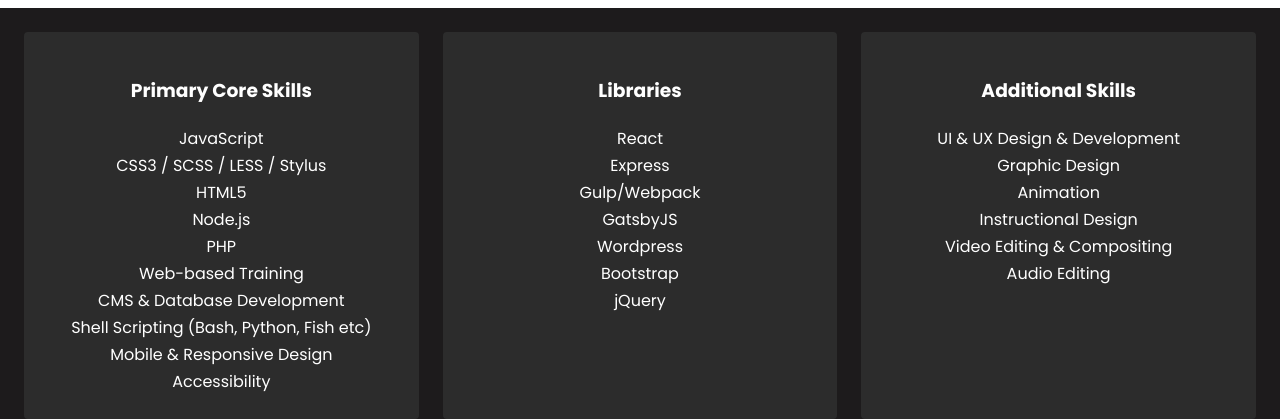
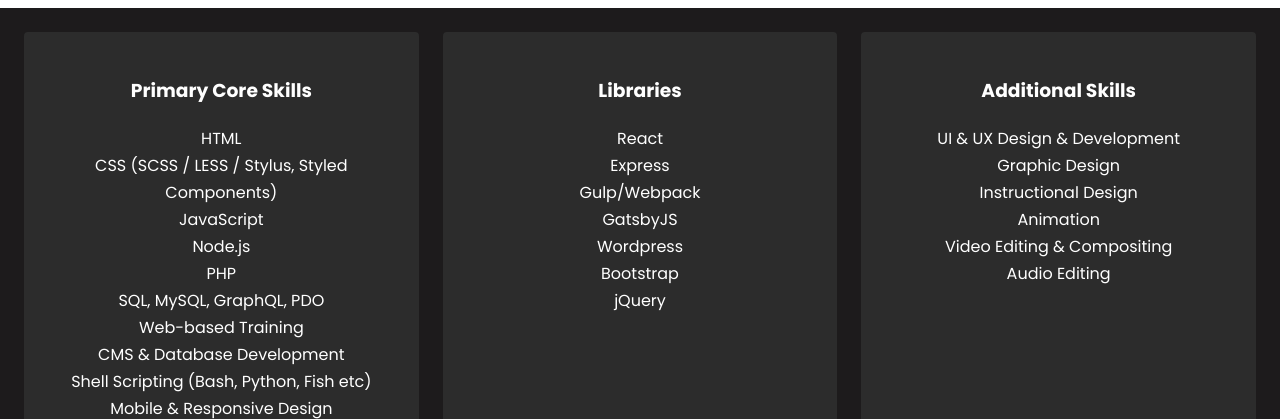
Before and after one commit to philsinatra/philsinatra-dot-com, a Gatsby site: page /about in a window 1280 px wide. Shown: the part 1000-1419 px from the top of the page. Built offline with nearby package versions, Linux system fonts and the light colour scheme; Gatsby itself is replaced by a stand-in of ours.

Commit message:
✏️ Update Abut Stack

```diff
--- a/src/pages/about.js
+++ b/src/pages/about.js
@@ -57,11 +57,12 @@
               <div>
                 <h3>Primary Core Skills</h3>
                 <ul>
+                  <li>HTML</li>
+                  <li>CSS (SCSS / LESS / Stylus, Styled Components)</li>
                   <li>JavaScript</li>
-                  <li>CSS3 / SCSS / LESS / Stylus</li>
-                  <li>HTML5</li>
                   <li>Node.js</li>
                   <li>PHP</li>
+                  <li>SQL, MySQL, GraphQL, PDO</li>
                   <li>Web-based Training</li>
                   <li>CMS & Database Development</li>
                   <li>Shell Scripting (Bash, Python, Fish etc)</li>
@@ -86,8 +87,8 @@
                 <ul>
                   <li>UI & UX Design & Development</li>
                   <li>Graphic Design</li>
+                  <li>Instructional Design</li>
                   <li>Animation</li>
-                  <li>Instructional Design</li>
                   <li>Video Editing &amp; Compositing</li>
                   <li>Audio Editing</li>
                 </ul>
```
